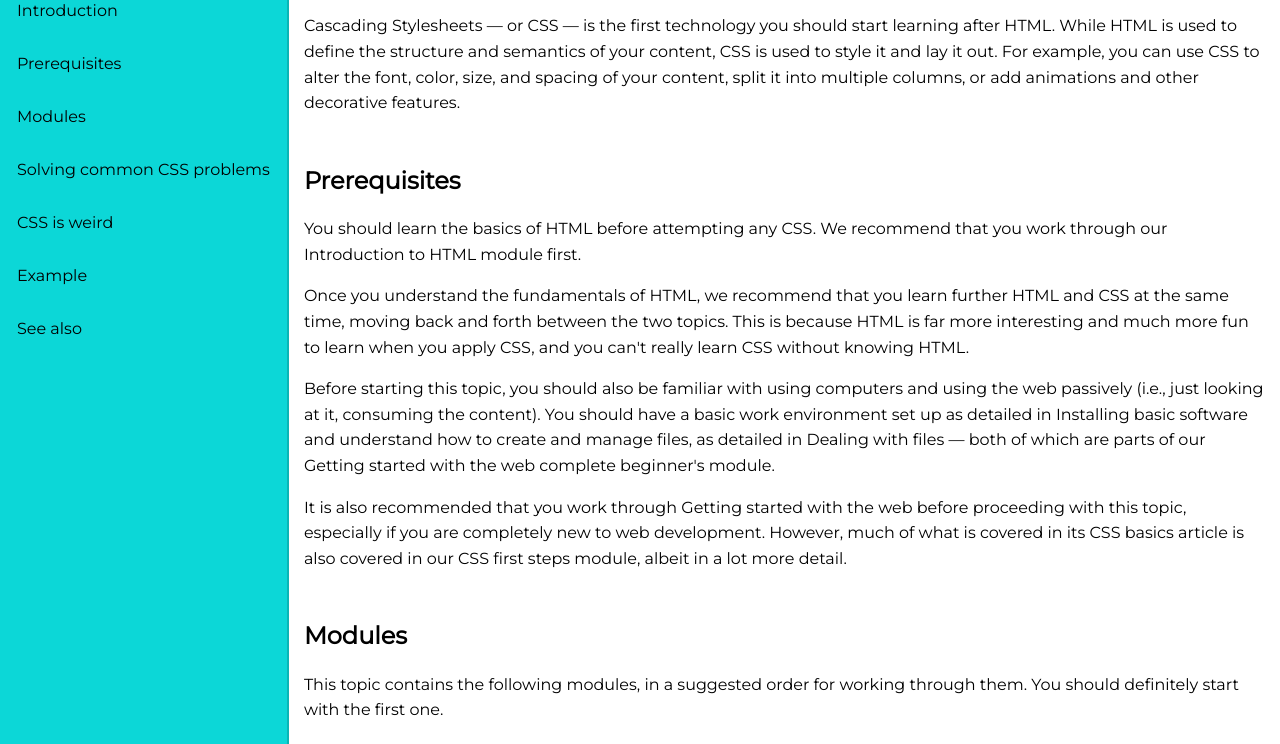
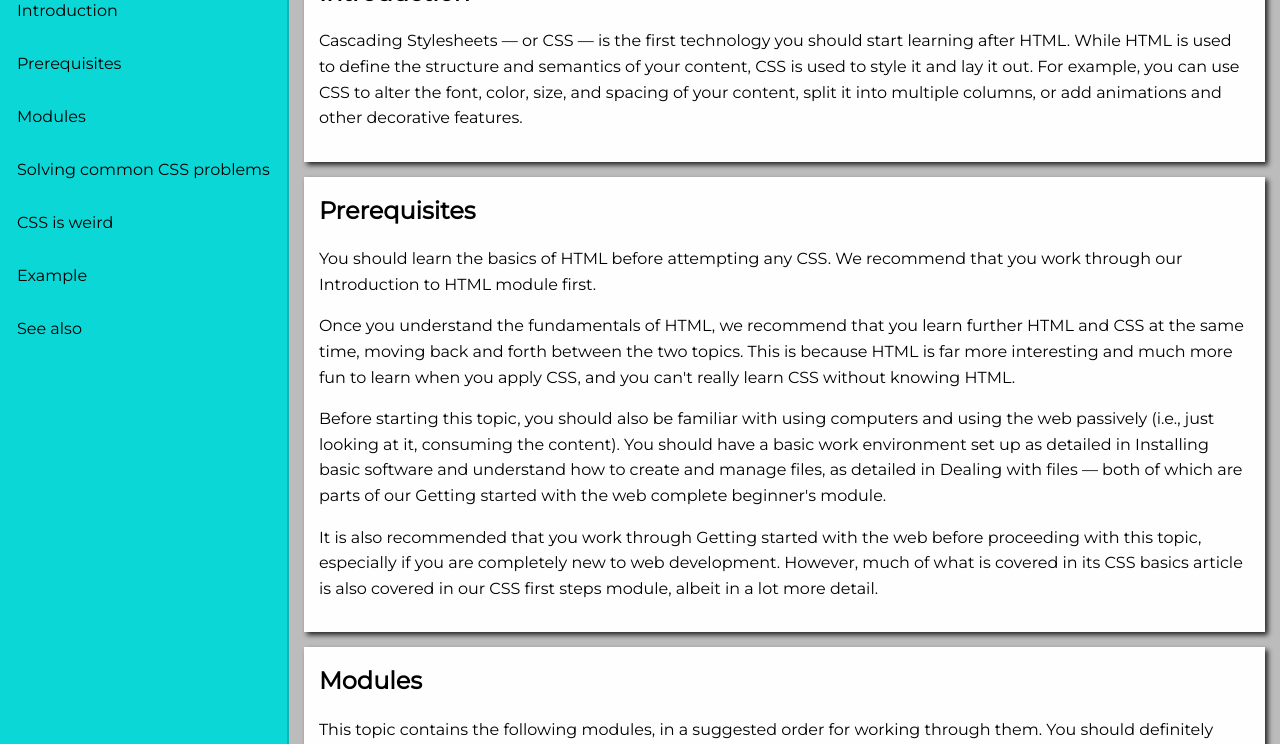
Before and after one commit to romulocasado/Free-code-camp_RWD_Personal-portifolio-page, a plain HTML site: page Technical Documentation Page/index.html in a window 1280 px wide. Shown: the part 56-800 px from the top of the page. Drawn offline with Linux system fonts and the light colour scheme.

Commit message:
Update style.css

```diff
--- a/Technical Documentation Page/style.css
+++ b/Technical Documentation Page/style.css
@@ -69,7 +69,7 @@ a:hover {
 }
 
 main {
-  background-color: white;
+  background-color: rgb(189, 188, 188);
   flex: 1;
   height: 100vh;
   overflow-y: scroll;
@@ -79,9 +79,14 @@ header {
   font-weight: 600;
 }
 section {
+  background-color: rgb(255, 254, 254);
   padding: 15px;
   line-height: 1.6;
+  margin: 15px;
+  box-shadow: 3px 3px 5px rgba(0, 0, 0, 0.8);
 }
+
+
 
 
 
@@ -103,7 +108,7 @@ section {
 }
 
 code {
-  background-color: #CCC;
+  background-color: #9b9b9b;
   padding: 10px 25px;
   font-size: 13px;
 }
```
